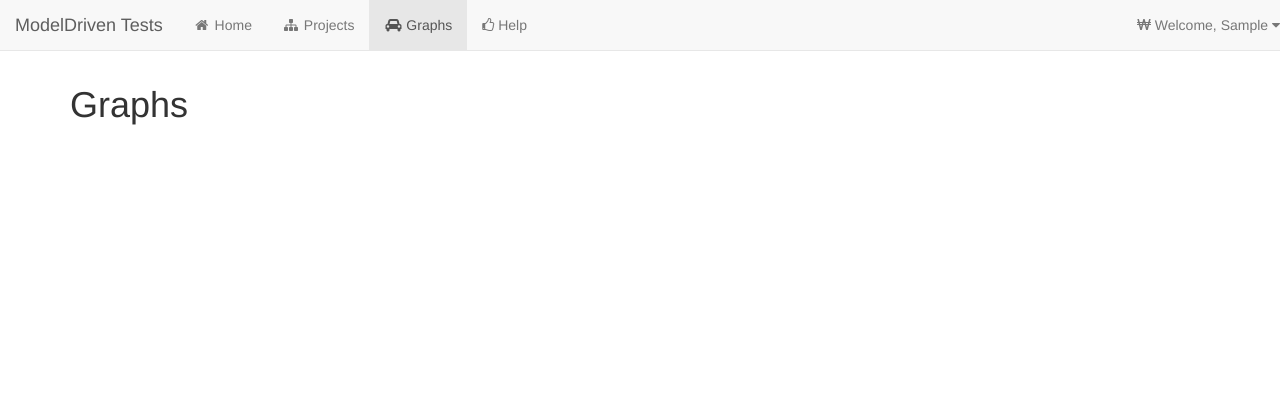
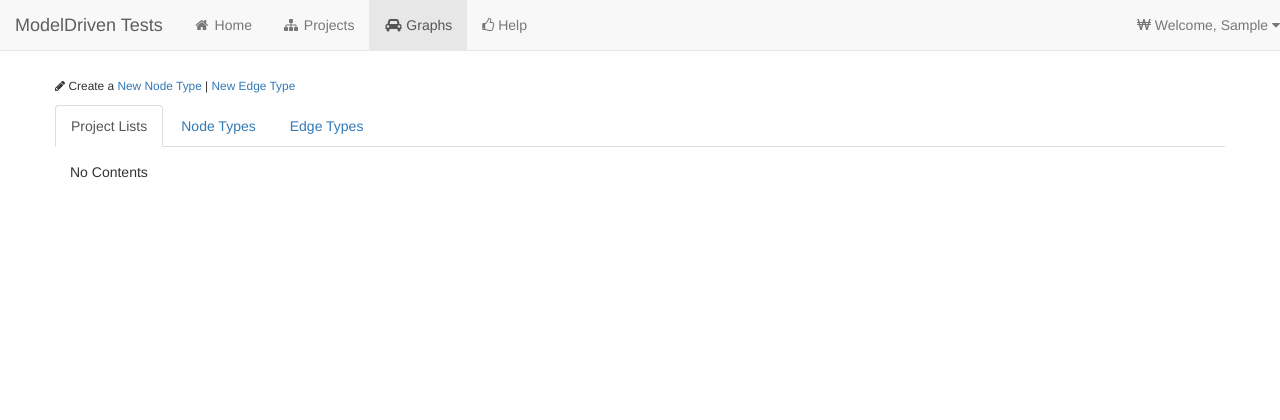
Before and after one commit to jlpcri/mdta, a Django app: page /model_driven/graphs/ in a window 1280 px wide. Shown: the top 420 px of the page. Run offline with Django 3.2, Linux system fonts and the light colour scheme; the visitor is signed in with stand-in values (Sample User, id 1); data that the repository does not hold is empty; some libraries are stand-ins or nearby versions.

Commit message:
Add NodeType/EdgeType new etc.

```diff
--- a/model_driven/apps/graphs/forms.py
+++ b/model_driven/apps/graphs/forms.py
@@ -1 +1,25 @@
-__author__ = 'sliu'
+from django import forms
+from django.forms import ModelForm
+
+
+from .models import NodeType, Node, EdgeType, Edge
+
+
+class NodeTypeNewForm(ModelForm):
+    class Meta:
+        model = NodeType
+        fields = ['name', 'keys']
+        widgets = {
+            'name': forms.TextInput(attrs={'class': 'form-control'}),
+            'keys': forms.TextInput(attrs={'class': 'form-control'}),
+        }
+
+
+class EdgeTypeNewForm(ModelForm):
+    class Meta:
+        model = EdgeType
+        fields = ['name', 'keys']
+        widgets = {
+            'name': forms.TextInput(attrs={'class': 'form-control'}),
+            'keys': forms.TextInput(attrs={'class': 'form-control'}),
+        }
--- /dev/null
+++ b/model_driven/apps/graphs/templates/graphs/edge_types.html
@@ -0,0 +1,5 @@
+{% block body %}
+    <div class="container">
+        Edge
+    </div>
+{% endblock %}
--- a/model_driven/apps/graphs/templates/graphs/graphs.html
+++ b/model_driven/apps/graphs/templates/graphs/graphs.html
@@ -1,9 +1,45 @@
 {% extends 'core/base.html' %}
 
-{% block title %} Home {% endblock %}
+{% block title %} Graphs {% endblock %}
+
+{% block subnav %}
+    <div class="container" style="margin-top: 10px;">
+        <div class="row">
+            <small>
+                <i class="fa fa-pencil fa=lg"></i> Create a <a href="#" data-toggle="modal" data-target="#node-type-new-modal">New Node Type</a> |
+                <a href="#" data-toggle="modal" data-target="#edge-type-new-modal">New Edge Type</a>
+            </small>
+        </div>
+        <div class="row" style="margin-top: 10px;">
+            <ul id="subnav-tabs" class="nav nav-tabs">
+                <li><a href="#projects" data-toggle="tab">Project Lists</a> </li>
+                <li><a href="#node_types" data-toggle="tab">Node Types</a> </li>
+                <li><a href="#edge_types" data-toggle="tab">Edge Types</a> </li>
+            </ul>
+        </div>
+    </div>
+{% endblock %}
 
 {% block body %}
-    <div class="container">
-        <h1>Graphs</h1>
+    <div class="tab-content">
+        <div class="tab-pane" id="projects">
+            {% include 'graphs/projects.html' %}
+        </div>
+
+        <div class="tab-pane" id="node_types">
+            {% include 'graphs/node_types.html' %}
+        </div>
+
+        <div class="tab-pane" id="edge_types">
+            {% include 'graphs/edge_types.html' %}
+        </div>
     </div>
+
+    {% include 'graphs/graphs_modal.html' %}
 {% endblock %}
+
+{% block footer %}
+    <script>
+        {% include 'graphs/graphs.js' %}
+    </script>
+{% endblock %}
--- /dev/null
+++ b/model_driven/apps/graphs/templates/graphs/graphs.js
@@ -0,0 +1,7 @@
+/**
+ * Created by sliu on 5/12/16.
+ */
+
+$(document).ready(function(){
+    $('#subnav-tabs').find('a[href="#projects"]').tab('show');
+});
--- /dev/null
+++ b/model_driven/apps/graphs/templates/graphs/graphs_modal.html
@@ -0,0 +1,63 @@
+<!-- Node Type New Modal -->
+<div class="modal fade newNodeType" id="node-type-new-modal">
+    <div class="modal-dialog">
+        <form action="{% url 'graphs:node_type_new' %}" method="post">
+            <div class="modal-content">
+                <div class="modal-header">
+                    <button type="button" class="close" data-dismiss="modal" aria-label="Close"><span aria-hidden="true">&times;</span> </button>
+                    <div class="row">
+                        <div class="col-xs-6">
+                            <h4 class="modal-title">Node Type New</h4>
+                        </div>
+                    </div>
+                </div>
+                <div class="modal-body">
+                    {{ node_type_new_form }}
+                    <br>
+                    <div class="row">
+                        <div class="col-xs-12">
+                            <div id="newNodeTypeErrMessage">&nbsp;</div>
+                        </div>
+                    </div>
+                    {% csrf_token %}
+                </div>
+                <div class="modal-footer">
+                    <input id="node_type_new" class="btn btn-primary" type="submit" value="New Node Type">
+                    <button type="button" class="btn btn-default" data-dismiss="modal">Cancel</button>
+                </div>
+            </div>
+        </form>
+    </div>
+</div>
+
+<!-- Edge Type New Modal -->
+<div class="modal fade newEdgeType" id="edge-type-new-modal">
+    <div class="modal-dialog">
+        <form action="{% url 'graphs:edge_type_new' %}" method="post">
+            <div class="modal-content">
+                <div class="modal-header">
+                    <button type="button" class="close" data-dismiss="modal" aria-label="Close"><span aria-hidden="true">&times;</span> </button>
+                    <div class="row">
+                        <div class="col-xs-6">
+                            <h4 class="modal-title">Edge Type New</h4>
+                        </div>
+                    </div>
+                </div>
+                <div class="modal-body">
+                    {{ edge_type_new_form }}
+                    <br>
+                    <div class="row">
+                        <div class="col-xs-12">
+                            <div id="newNodeTypeErrMessage">&nbsp;</div>
+                        </div>
+                    </div>
+                    {% csrf_token %}
+                </div>
+                <div class="modal-footer">
+                    <input id="edge_type_new" class="btn btn-primary" type="submit" value="New Edge Type">
+                    <button type="button" class="btn btn-default" data-dismiss="modal">Cancel</button>
+                </div>
+            </div>
+        </form>
+    </div>
+</div>
--- /dev/null
+++ b/model_driven/apps/graphs/templates/graphs/node_types.html
@@ -0,0 +1,5 @@
+{% block body %}
+    <div class="container">
+        Node
+    </div>
+{% endblock %}
--- /dev/null
+++ b/model_driven/apps/graphs/templates/graphs/projects.html
@@ -0,0 +1,31 @@
+{% block body %}
+    <div class="container">
+        {% if projects %}
+            <div class="row">
+                <div class="col-xs-9 table-responsive">
+                    <table class="table table-striped table-hover table-condensed table-bordered">
+                        <thead>
+                            <tr>
+                                <td class="col-xs-2"><strong>Name</strong></td>
+                                <td class="col-xs-2"><strong>Nodes</strong></td>
+                                <td class="col-xs-2"><strong>Edges</strong></td>
+                            </tr>
+                        </thead>
+                        <tbody>
+                            {% for project in projects %}
+                                <tr>
+                                    <td><a href="#">{{ project.name|title }}</a></td>
+                                    <td>{{ project.nodes|default:0 }}</td>
+                                    <td>{{ project.edges|default:0 }}</td>
+                                </tr>
+                            {% endfor %}
+                        </tbody>
+                    </table>
+                </div>
+            </div>
+        {% else %}
+            No Contents
+        {% endif %}
+
+    </div>
+{% endblock %}
--- a/model_driven/apps/graphs/urls.py
+++ b/model_driven/apps/graphs/urls.py
@@ -4,5 +4,7 @@ from model_driven.apps.graphs import views
 
 urlpatterns = [
     url(r'^$', views.graphs, name='graphs'),
+    url(r'^node_type_new/$', views.node_type_new, name='node_type_new'),
+    url(r'^edge_type_new/$', views.edge_type_new, name='edge_type_new'),
 
 ]
--- a/model_driven/apps/graphs/views.py
+++ b/model_driven/apps/graphs/views.py
@@ -1,7 +1,25 @@
 from django.contrib.auth.decorators import login_required
 from django.shortcuts import render
+
+from model_driven.apps.projects.models import Project
+from .forms import NodeTypeNewForm, EdgeTypeNewForm
 
 
 @login_required
 def graphs(request):
-    return render(request, 'graphs/graphs.html')
+    context = {
+        'projects': Project.objects.all(),
+        'node_type_new_form': NodeTypeNewForm(),
+        'edge_type_new_form': EdgeTypeNewForm(),
+    }
+    return render(request, 'graphs/graphs.html', context)
+
+
+@login_required
+def node_type_new(request):
+    pass
+
+
+@login_required
+def edge_type_new(request):
+    pass
--- a/model_driven/apps/help/templates/help/help.html
+++ b/model_driven/apps/help/templates/help/help.html
@@ -1,6 +1,6 @@
 {% extends 'core/base.html' %}
 
-{% block title %} Home {% endblock %}
+{% block title %} Help {% endblock %}
 
 {% block body %}
     <div class="container">
--- a/model_driven/apps/projects/templates/projects/projects.html
+++ b/model_driven/apps/projects/templates/projects/projects.html
@@ -1,6 +1,6 @@
 {% extends 'core/base.html' %}
 
-{% block title %} Home {% endblock %}
+{% block title %} Projects {% endblock %}
 
 {% block subnav %}
     <div class="container" style="margin-top: 10px;">
```
